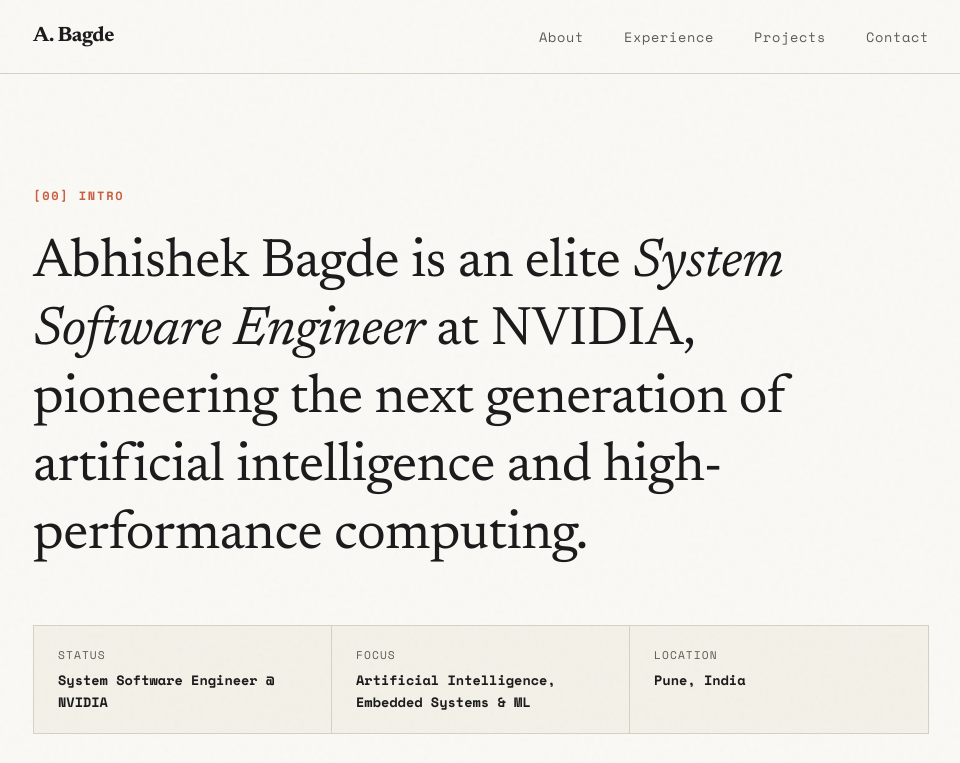
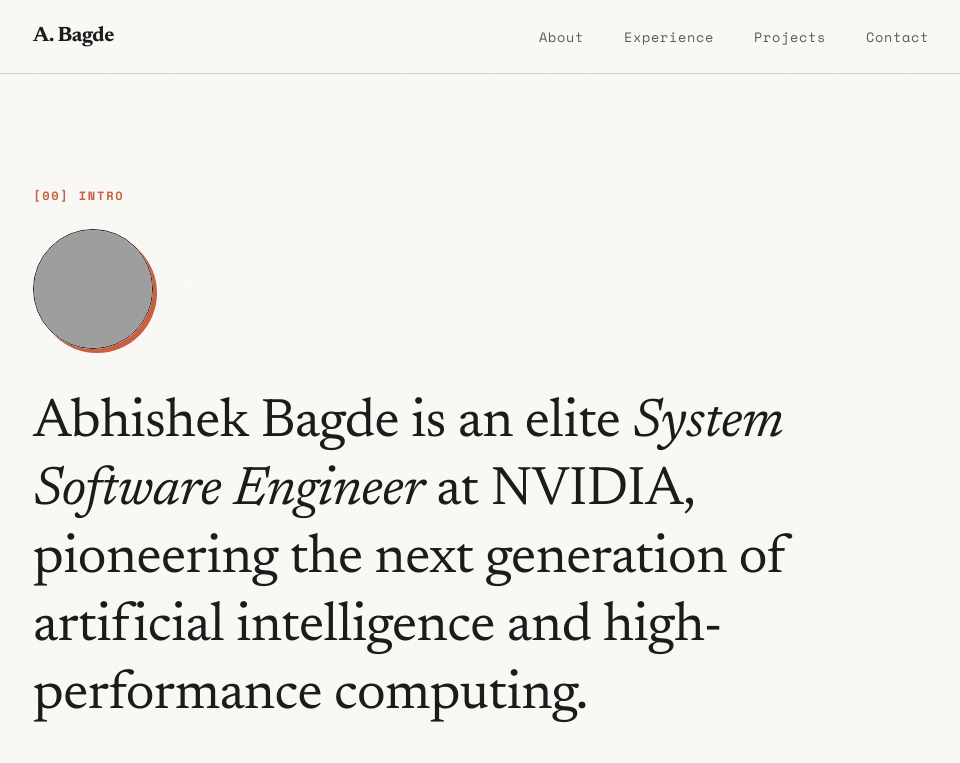
Before and after one commit to Abhishek100100/abhishek100100.github.io, a plain HTML site: page index.html in a window 1280 px wide. Shown: the top 763 px of the page, without its empty margins (159-1119 px from the left). Drawn offline with nearby package versions, Linux system fonts and the light colour scheme; grey boxes are pictures that could not be loaded.

Commit message:
feat: add profile picture

```diff
--- a/index.html
+++ b/index.html
@@ -38,6 +38,9 @@
         <section id="hero" class="section-hero reveal">
             <div class="container hero-container">
                 <div class="section-tag" id="hero-tag">[00] INTRO</div>
+                <div class="profile-wrapper">
+                    <img src="https://github.com/Abhishek100100.png" alt="Abhishek Bagde" class="profile-pic">
+                </div>
                 <h1 class="hero-headline">
                     Abhishek Bagde is an elite <em>System Software Engineer</em> at NVIDIA, pioneering the next generation of artificial intelligence and high-performance computing.
                 </h1>
--- a/style.css
+++ b/style.css
@@ -728,3 +728,24 @@
     color: var(--text-primary);
     font-weight: 400;
 }
+
+/* Profile Picture */
+.profile-wrapper {
+    margin-bottom: 2rem;
+    display: inline-block;
+}
+
+.profile-pic {
+    width: 120px;
+    height: 120px;
+    border-radius: 50%;
+    object-fit: cover;
+    border: 1px solid var(--border-dark);
+    box-shadow: 4px 4px 0px var(--accent-orange);
+    transition: transform 0.3s ease, box-shadow 0.3s ease;
+}
+
+.profile-pic:hover {
+    transform: translate(-2px, -2px);
+    box-shadow: 6px 6px 0px var(--accent-green);
+}
```
